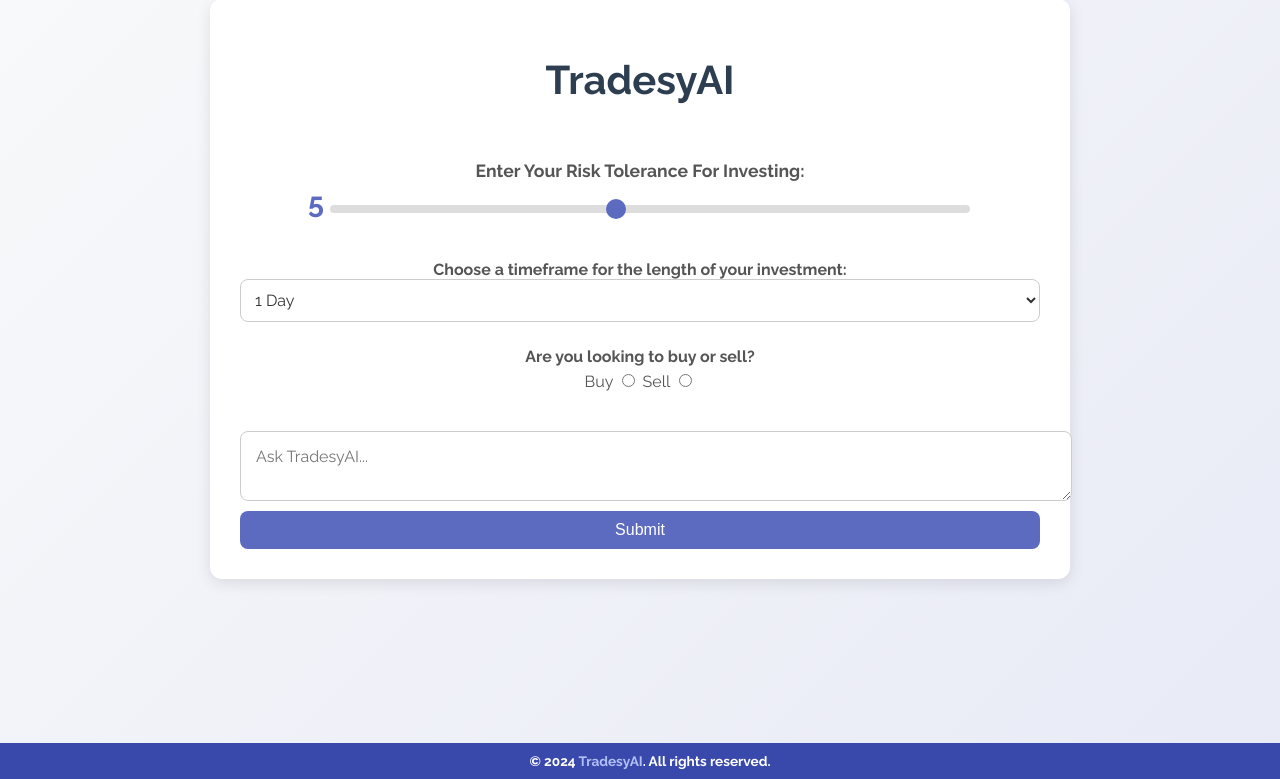
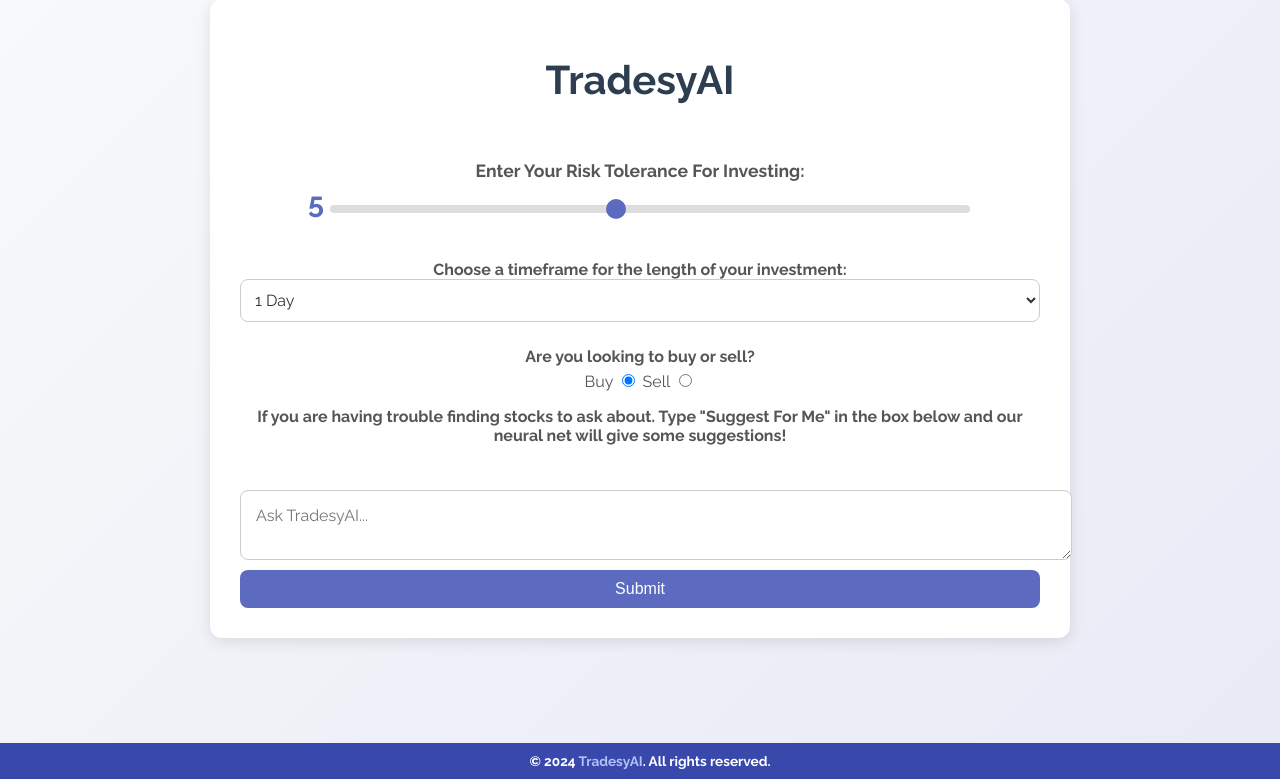
Before and after one commit to srijitaghoshal/DSCI_ML_Project, a Flask app: page / in a window 1280 px wide. Shown: the part 21-800 px from the top of the page. Run offline with Flask 3, Linux system fonts and the light colour scheme; some libraries are stand-ins or nearby versions.

Commit message:
Hooked up neural net to the chat

```diff
--- a/app.py
+++ b/app.py
@@ -32,7 +32,7 @@ ticker_list = ['AAPL', 'MSFT', 'GOOGL', 'AMZN', 'TSLA', 'META', 'NVDA', 'SPY', '
 # Neural net recommended ticker_list
 neural_net_tickers = []
 
-graph_suggestions = True
+# graph_suggestions = True
 
 # Time frame for investment length
 # PLACEHOLDER FOR NOW
@@ -82,37 +82,45 @@ def get_completion_from_messages(messages, model="gpt-4", temperature=0.7):
 @app.route('/', methods=['GET', 'POST'])
 def home():
     chat_response = None  # Default response if none is received
-    graphs = []
-    # if request.method == 'POST':
-    #     if 'graph' in request.form:  # 'graph' is the name of the button
-    #         if request.form['graph'] == 'graph':
-    #             neural_net_tickers = predict_and_decide(ticker_list, timeframe, buy)
-    #             for ticker in neural_net_tickers:
-    #                 data = import_data(ticker, timeframe)
-    #                 if data is not None:
-    #                     graph_html = print_candles(data)
-    #                     graphs.append({"ticker": ticker, "graph_html": graph_html})
+    ticker_string = "No suggestions generated yet"
+    suggest_for_me = False
+    # graphs = []
+    if request.method == 'POST':
+        user_input = request.form.get('user_input')
+        if user_input.lower() in "suggest for me":
+            neural_net_tickers = predict_and_decide(ticker_list, timeframe, buy).tolist()
+            ticker_string = " ".join(str(x) for x in neural_net_tickers)
+            print(ticker_string)
+            chat_response = f"Here is our tuned neural net generated suggestion: {ticker_string}"
+            add_to_context(chat_response, "system")
+
+            # print(neural_net_tickers)
+            # for ticker in neural_net_tickers:
+            #     data = import_data(ticker, timeframe)
+            #     if data is not None:
+            #         graph_html = print_candles(data)
+            #         graphs.append({"ticker": ticker, "graph_html": graph_html})
 
         # if 'chat' in request.form:  # 'chat' is the name of the button
         #     if request.form['chat'] == 'submit':
-    # print("Here!")
-    user_input = request.form.get('user_input')
-    risk_tolerance = request.form.get('risk_tolerance', 5)  # Default to 5 if not provided
-    length_of_investment = request.form.get('length')
-    transaction_type = request.form.get('transaction')
 
-    # Add user input and risk tolerance to context (if necessary)
-    if user_input:
-        add_to_context(f"Risk Tolerance: {risk_tolerance}, Seeking length of investment: {length_of_investment}, User choice to buy or sell: {transaction_type}", "system")
-        add_to_context(user_input, "user")
+        # if request.form['action'] == 'submit':
+        if chat_response is None:
+            risk_tolerance = request.form.get('risk_tolerance', 5)  # Default to 5 if not provided
+            length_of_investment = request.form.get('length')
+            transaction_type = request.form.get('transaction')
+            # Add user input and risk tolerance to context (if necessary)
+            if user_input:
+                add_to_context(f"Risk Tolerance: {risk_tolerance}, Seeking length of investment: {length_of_investment}, User choice to buy or sell: {transaction_type}", "system")
+                add_to_context(user_input, "user")
 
-        # Get response from OpenAI's GPT model based on the conversation context
-        chat_response = get_completion_from_messages(messages, model="gpt-4")
+                # Get response from OpenAI's GPT model based on the conversation context
+                chat_response = get_completion_from_messages(messages, model="gpt-4")
 
-        # Add the model's response to the context
-        add_to_context(chat_response, "assistant")
+                # Add the model's response to the context
+                add_to_context(chat_response, "assistant")
 
-    return render_template('index.html', chat_response=chat_response, graphs=graphs)
+    return render_template('index.html', chat_response=chat_response)
 
 # Plotting function for candlestick patterns
 def print_candles(df):
@@ -203,7 +211,7 @@ def build_and_train_model(X_train, y_train):
     ])
     model.compile(optimizer='adam', loss='mse')
     # TODO: Change epochs to 20 to optimize for testing, originally 50
-    model.fit(X_train, y_train, epochs=20, batch_size=16, validation_split=0.2)
+    model.fit(X_train, y_train, epochs=5, batch_size=16, validation_split=0.2)
     return model
 
 def predict_and_decide(tickers, tf, buy):
--- a/static/style.css
+++ b/static/style.css
@@ -101,6 +101,11 @@ input[type="range"]::-webkit-slider-thumb {
     color: #555;
 }
 
+
+.ticker_suggestions input{
+    margin-top: 100px;
+}
+
 select {
     width: 100%;
     padding: 10px;
@@ -157,6 +162,66 @@ select {
     max-width: 800px;
 }
 
+/* Style for the checkbox container */
+.checkbox-container {
+    display: flex;
+    align-items: center;
+    margin: 20px 0;
+}
+
+/* Style for the checkbox */
+.styled-checkbox {
+    appearance: none;
+    -webkit-appearance: none;
+    -moz-appearance: none;
+    width: 20px;
+    height: 20px;
+    border: 2px solid #5c6bc0;
+    border-radius: 4px;
+    margin-right: 10px;
+    cursor: pointer;
+    position: relative;
+    transition: background-color 0.3s, border-color 0.3s;
+}
+
+/* When checkbox is checked, change color */
+.styled-checkbox:checked {
+    background-color: #5c6bc0;
+    border-color: #5c6bc0;
+}
+
+/* Style for the checkmark inside the checkbox when checked */
+.styled-checkbox:checked::after {
+    content: '';
+    position: absolute;
+    top: 2px;
+    left: 6px;
+    width: 6px;
+    height: 10px;
+    border: solid white;
+    border-width: 0 3px 3px 0;
+    transform: rotate(45deg);
+}
+
+/* Style for the label */
+.checkbox-label {
+    font-size: 1rem;
+    color: #555;
+    margin-bottom: 5px;
+    font-weight: bold;
+}
+
+.checkbox-label:hover {
+    color: #5c6bc0; /* Hover effect for label */
+}
+
+.suggestforme p{
+    font-size: 1rem;
+    color: #555;
+    margin-bottom: 5px;
+    font-weight: bold;
+}
+
 textarea {
     width: 100%;
     padding: 15px;
--- a/templates/index.html
+++ b/templates/index.html
@@ -6,6 +6,7 @@
     <title>TradesyAI</title>
     <link href="https://fonts.googleapis.com/css2?family=Raleway:wght@400;700&display=swap" rel="stylesheet">
     <link rel="stylesheet" href="{{ url_for('static', filename='style.css') }}">
+    <script src="https://cdn.plot.ly/plotly-latest.min.js"></script>
 </head>
 <body>
     <div class="container">
@@ -27,10 +28,14 @@
         <div class="buyorsell">
             <h1> Are you looking to buy or sell?</h1>
             <label for="labelforbuysell">Buy</label>
-            <input type="radio" id="buy" name="transaction" value="buy">
+            <input type="radio" checked="checked" id="buy" name="transaction" value="buy">
 
             <label for="labelforbuysell">Sell</label>
             <input type="radio" id="sell" name="transaction" value="sell">
+        </div>
+
+        <div class="suggestforme">
+            <p> If you are having trouble finding stocks to ask about. Type "Suggest For Me" in the box below and our neural net will give some suggestions!</p>
         </div>
 
         <!-- Chat Area for Messages -->
@@ -45,22 +50,37 @@
 
         <!-- User Input Form -->
         <form method="POST" class="user-input-form" id="chatForm">
+            <!-- <div class="checkbox-container">
+                <input type="checkbox" id="suggest-checkbox" name="suggest_for_me" class="styled-checkbox">
+                <label for="suggest-checkbox" class="checkbox-label">Suggest Stocks for me!</label>
+            </div> -->
+
             <textarea id="chatbox" name="user_input" placeholder="Ask TradesyAI..."></textarea>
             <input type="hidden" id="risk_tolerance_value" name="risk_tolerance" value="5">
-            <button type="submit" name="chat" value="submit" >Submit</button>
-            <!-- <button type="submit" name="graph" value="graph"> Graph Suggestions For Me</button> -->
+            <button type="submit" name="action" value="submit" >Submit</button>
+            <!-- <button type="submit" name="submit_button" value="graph"> Graph Suggestions For Me</button> -->
         </form>
 
+        <!-- User Graph Form -->
+        <!-- <form method="POST" class="graph-form" id="graphForm">
+            <input type="text" id="ticker" name="tickerform"><br><br>
+            <button type="submit" name="submit_button" value="graph"> Graph Suggestions For Me</button>
+        </form> -->
+
         <!-- Embed Plotly Graph -->
-        <div id="graphs-container">
+        <!-- <div id="graphs-container">
             {% for graph in graphs %}
-                <div class="graph-container">
-                    <h2>{{ graph.ticker }} - Stock Candlestick Chart</h2>
+                <div id="graph-{{ ticker }}" class="graph-container">
+                    <h2>{{ graph.ticker }} - Stock Candlestick Chart</h2> -->
                     <!-- Embed Plotly Graph -->
-                    {{ graph.graph_html | safe }}
+                    <!-- {{ graph.graph_html | safe }}
                 </div>
             {% endfor %}
-        </div>
+        </div> -->
+        <!-- <div class="ticker_suggestions">
+            <h3>Our Tuned Neural Net Suggestions to Get You Started</h3>
+            <p>{{ suggested_tickers }}</p>
+        </div> -->
 
     </div>
     <footer class="footer">
@@ -118,6 +138,21 @@
                 }
             }
         });
+
+        document.addEventListener('DOMContentLoaded', function() {
+        const checkbox = document.getElementById('suggest-checkbox');
+        const hiddenField = document.getElementById('hidden-suggest-checkbox');
+
+        // Update hidden field value based on checkbox state
+        checkbox.addEventListener('change', function() {
+            if (checkbox.checked) {
+                hiddenField.value = 'checked';
+            } else {
+                hiddenField.value = 'unchecked';
+            }
+        });
+    });
+
     </script>
 </body>
 </html>
```
